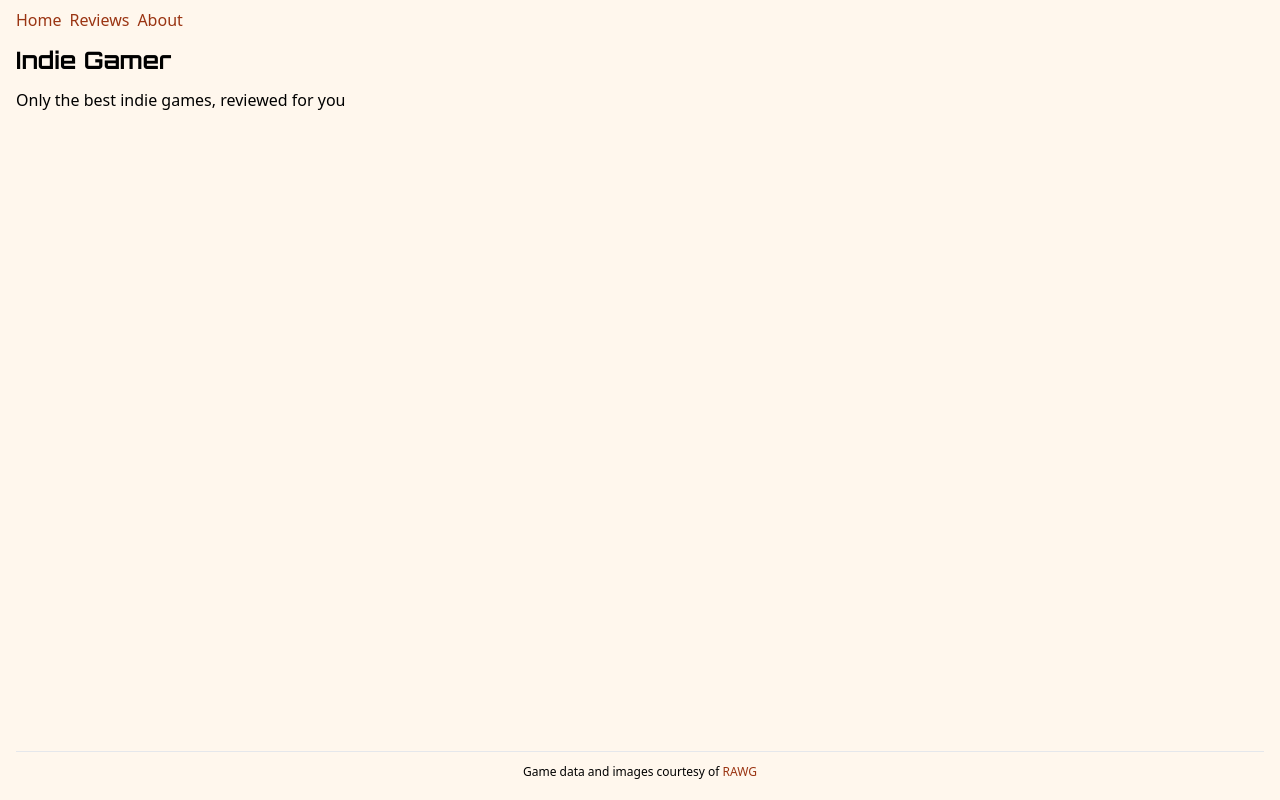
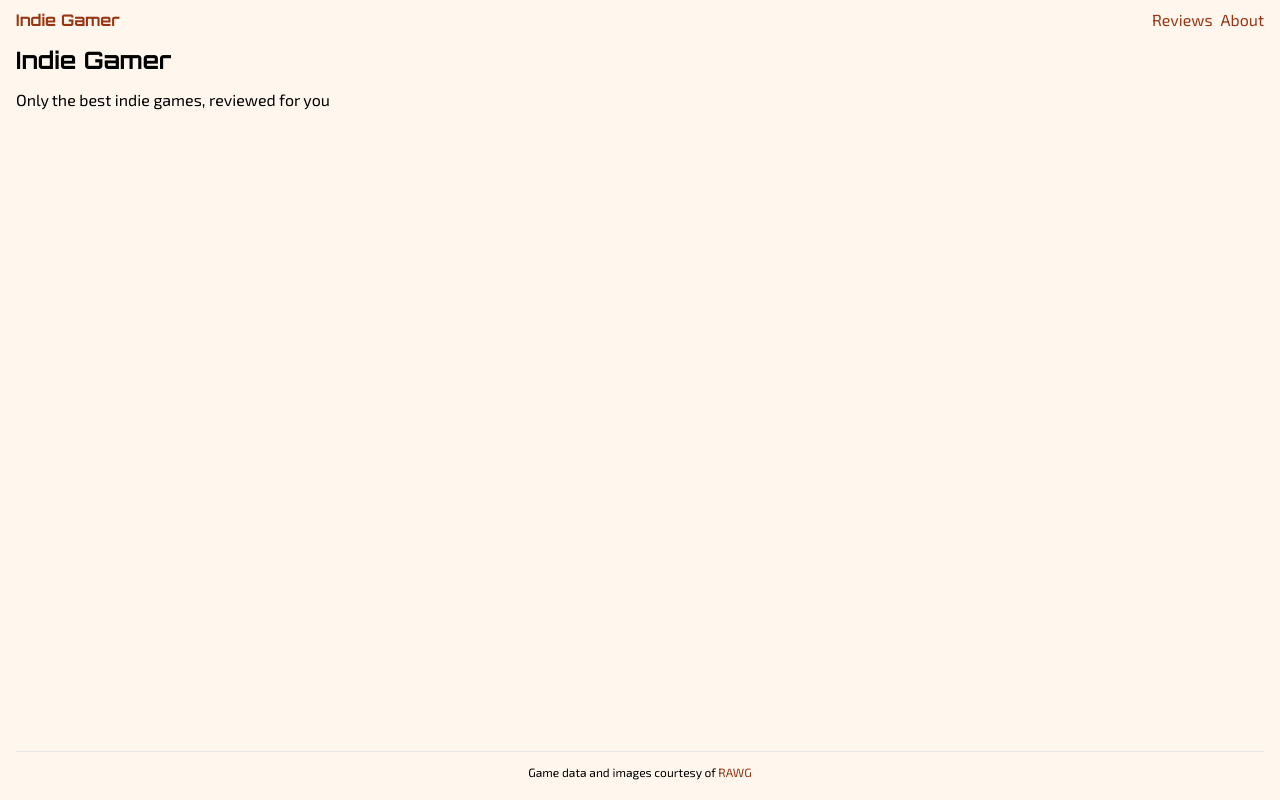
Before and after one commit to HJNJu/nextjs-practice, a Next.js app: page / in a window 1280 px wide. Built offline with nearby package versions, Linux system fonts and the light colour scheme.

Commit message:
style: add tailwind custom font

```diff
--- a/app/fonts.ts
+++ b/app/fonts.ts
@@ -1,5 +1,11 @@
-import { Orbitron } from 'next/font/google';
+import { Exo_2, Orbitron } from "next/font/google";
+
+export const exo2 = Exo_2({
+    subsets: ["latin"],
+    variable: "--font-exo2",
+})
 
 export const orbitron = Orbitron({
-    subsets: ['latin'],
+    subsets: ["latin"],
+    variable: "--font-orbitron",
 });
--- a/app/layout.tsx
+++ b/app/layout.tsx
@@ -1,7 +1,7 @@
 import type { ReactNode } from "react";
-import Link from "next/link";
 import "./global.css";
 import NavBar from "../components/NavBar";
+import { exo2, orbitron } from "./fonts";
 
 interface LayoutProps {
     children: ReactNode;
@@ -9,7 +9,7 @@ interface LayoutProps {
 
 export default function RootLayout( { children }: LayoutProps) {
     return (
-        <html lang="en">
+        <html lang="en" className={`${exo2.variable} ${orbitron.variable}`}>
             <body className="bg-orange-50 flex flex-col px-4 py-2 min-h-screen">
                 <header>
                     <NavBar />
--- a/app/reviews/page.tsx
+++ b/app/reviews/page.tsx
@@ -11,7 +11,7 @@ export default function ReviewsPage() {
                         <img src="/images/hollow-knight.jpg" alt=""
                             width="320" height="180" className="rounded-t"
                         />
-                        <h2 className="py-1 text-center">Hollow Knight</h2>
+                        <h2 className="font-semibold font-orbitron py-1 text-center">Hollow Knight</h2>
                     </Link>
                 </li>
                 <li className="bg-white border rounded shadow w-80 hover:shadow-xl">
@@ -19,7 +19,7 @@ export default function ReviewsPage() {
                         <img src="/images/stardew-valley.jpg" alt=""
                             width="320" height="180" className="rounded-t"
                         />
-                        <h2 className="py-1 text-center"> Stardew Valley</h2>
+                        <h2 className="font-semibold font-orbitron py-1 text-center"> Stardew Valley</h2>
                     </Link>
                 </li>
             </ul>
--- a/components/Heading.tsx
+++ b/components/Heading.tsx
@@ -7,7 +7,7 @@ export interface HeadingProps {
 
 export default function Heading({ children }: HeadingProps) {
     return (
-        <h1 className={`font-bold pb-3 text-2xl ${orbitron.className}`}>
+        <h1 className="font-bold font-orbitron pb-3 text-2xl">
             {children}
         </h1>
     );
--- a/components/NavBar.tsx
+++ b/components/NavBar.tsx
@@ -5,9 +5,9 @@ export default function NavBar() {
         <nav>
         <ul className="flex gap-2">
             <li>
-                <Link href="/" className="text-orange-800 hover:underline">Home</Link>
+                <Link href="/" className="font-bold font-orbitron text-orange-800 hover:underline">Indie Gamer</Link>
             </li>
-            <li>
+            <li className="ml-auto">
                 <Link href="/reviews" className="text-orange-800 hover:underline">Reviews</Link>
             </li>
             <li>
--- a/tailwind.config.js
+++ b/tailwind.config.js
@@ -5,7 +5,12 @@ module.exports = {
     "./components/**/*.{jsx,tsx}",
   ],
   theme: {
-    extend: {},
+    extend: {
+      fontFamily: {
+        sans: ["var(--font-exo2)", "sans-serif"],
+        orbitron: ["var(--font-orbitron)", "sans-serif"],
+      },
+    },
   },
   plugins: [],
 }
```
